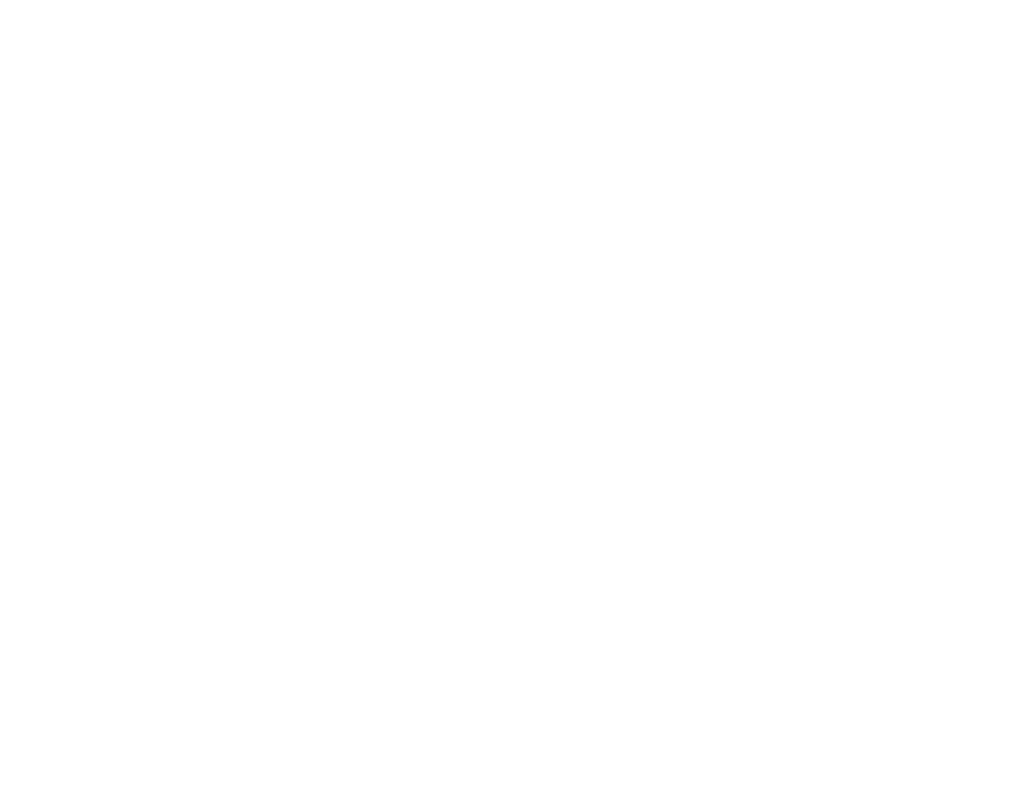
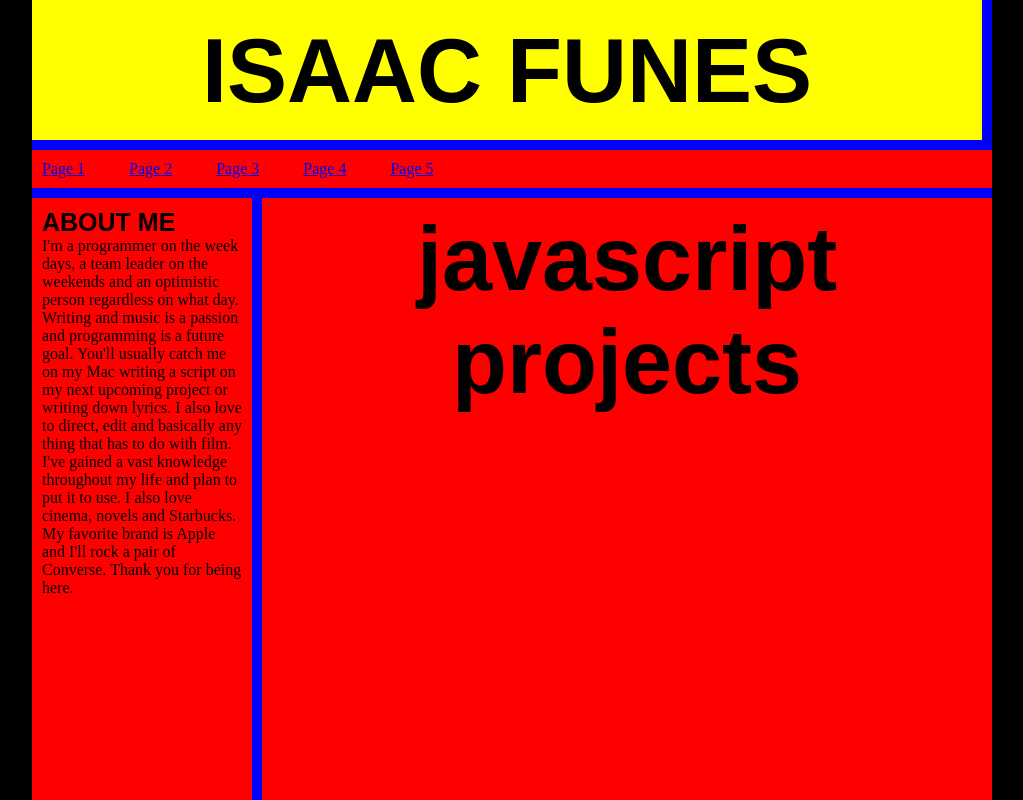
Before and after one commit to IsaacFunes/myweb, a plain HTML site: page index.html in a window 1280 px wide. Shown: the top 800 px of the page, without its empty margins (128-1151 px from the left). Drawn offline with Linux system fonts and the light colour scheme.

Commit message:
Finalized Color Scheme

```diff
--- a/index.html
+++ b/index.html
@@ -9,6 +9,8 @@
 		<meta name="keywords" content="Web, page, template">
 
 		<title>Project Page</title>
+
+		<link href ="mystyle.css" rel="stylesheet"/>
 		</head>
 
 		<body>
@@ -16,15 +18,34 @@
 			<div id = "container">
 
 				<header>
+				<h3>ISAAC FUNES</h3>
 				</header>
 
 				<nav>
+				<ul>
+					<li><a href="#">Page 1</a></li>
+					<li><a href="#">Page 2</a></li>
+					<li><a href="#">Page 3</a></li>
+					<li><a href="#">Page 4</a></li>
+					<li><a href="#">Page 5</a></li>
+				</ul>
 				</nav>
 
 				<aside>
+				<h1>ABOUT ME</h1>
+
+				<p>I'm a programmer on the week days, a team leader on the weekends and an
+				optimistic person regardless on what day. Writing and music is a passion and
+                programming	is a future goal. You'll usually catch me on my Mac writing a script on
+				my next upcoming project or writing down lyrics. I also love to direct, edit and basically any
+				thing that has to do with film. I've gained a vast knowledge throughout my life and
+				plan to put it to use. I also love cinema, novels and Starbucks. My favorite brand is Apple
+				and I'll rock a pair of Converse. Thank you for being here.</p>
+
 				</aside>
 
 				<section>
+				<h3>javascript projects</h3>
 				</section>
 
 				<footer>
--- a/myStyle.css
+++ b/myStyle.css
@@ -11,30 +11,72 @@ body
 
 #container
 {
-	background-color: black;
+	width: 960px;
+	margin:0 auto;
+	background-color: blue;
 }
 
 header
 {
+	height: 100px;
+	width: 910px;
+	padding:20px;
 	background-color:yellow;
+	margin-bottom:10px;
+}
+
+h3
+{
+	font-family: Arial, Helvetica, sans-serif;
+	text-align: center;
+	vertical-align: center;
+	font-size: 90px;
+}
+
+h1
+{
+	font-family: Arial, Helvetica, sans-serif;
+	font-size: 25px;
 }
 
 nav
 {
+	width:940px;
+	padding:10px;
 	background-color:red;
+	margin-bottom:10px;
+}
+
+nav li
+{
+	display:inline;
+	list-style-type: none;
+	padding-right: 40px;
 }
 
 aside
 {
+	height: 960px;
+	width:200px;
+	margin: 0 10px 10px 0;
+	padding: 10px;
+	float: left;
 	background-color: red;
 }
 
 section
 {
+	width: 710px;
+	height: 960px;
+	margin: 0 0 10px 0;
+	padding: 10px;
+	float: right;
 	background-color: red;
 }
 
 footer
 {
-	background-color:white;
+	padding:10px;
+	clear: both;
+	background-color:black;
 }
```
Also changed, not shown: 2 other files.
